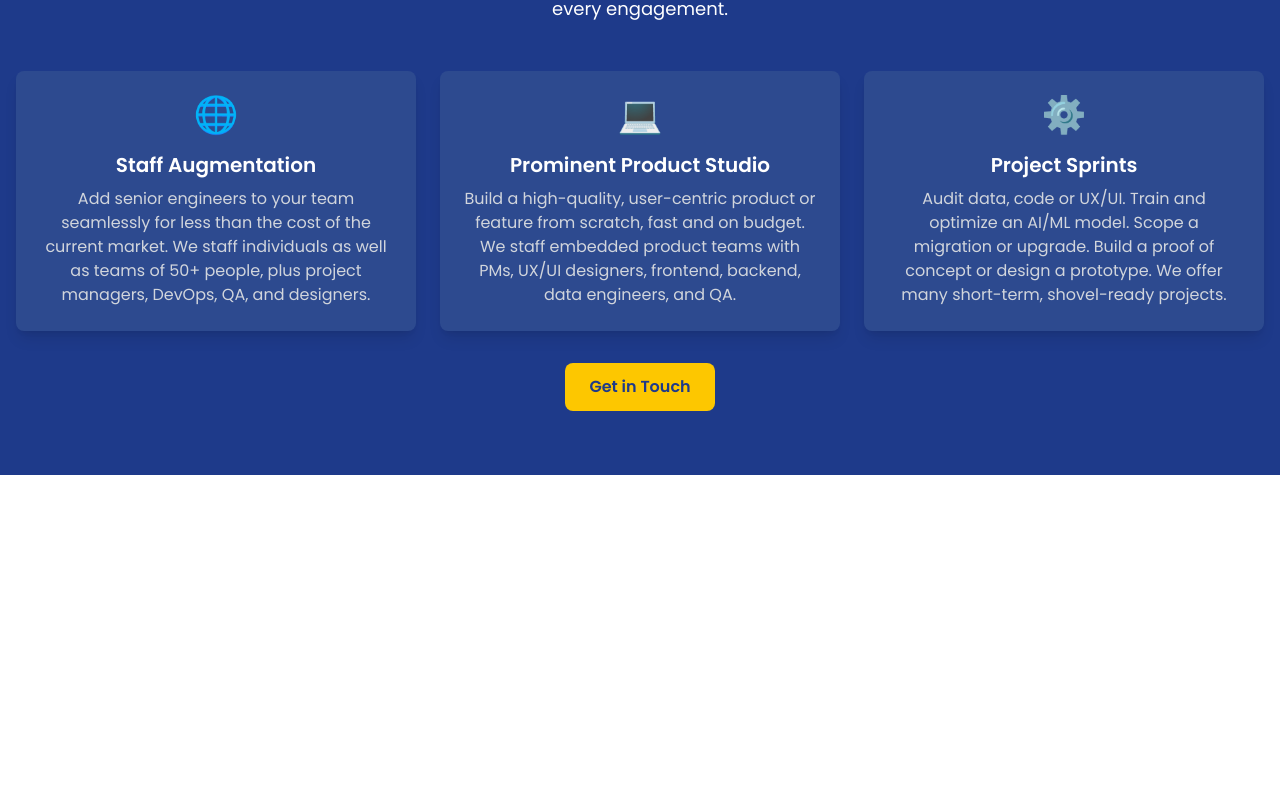
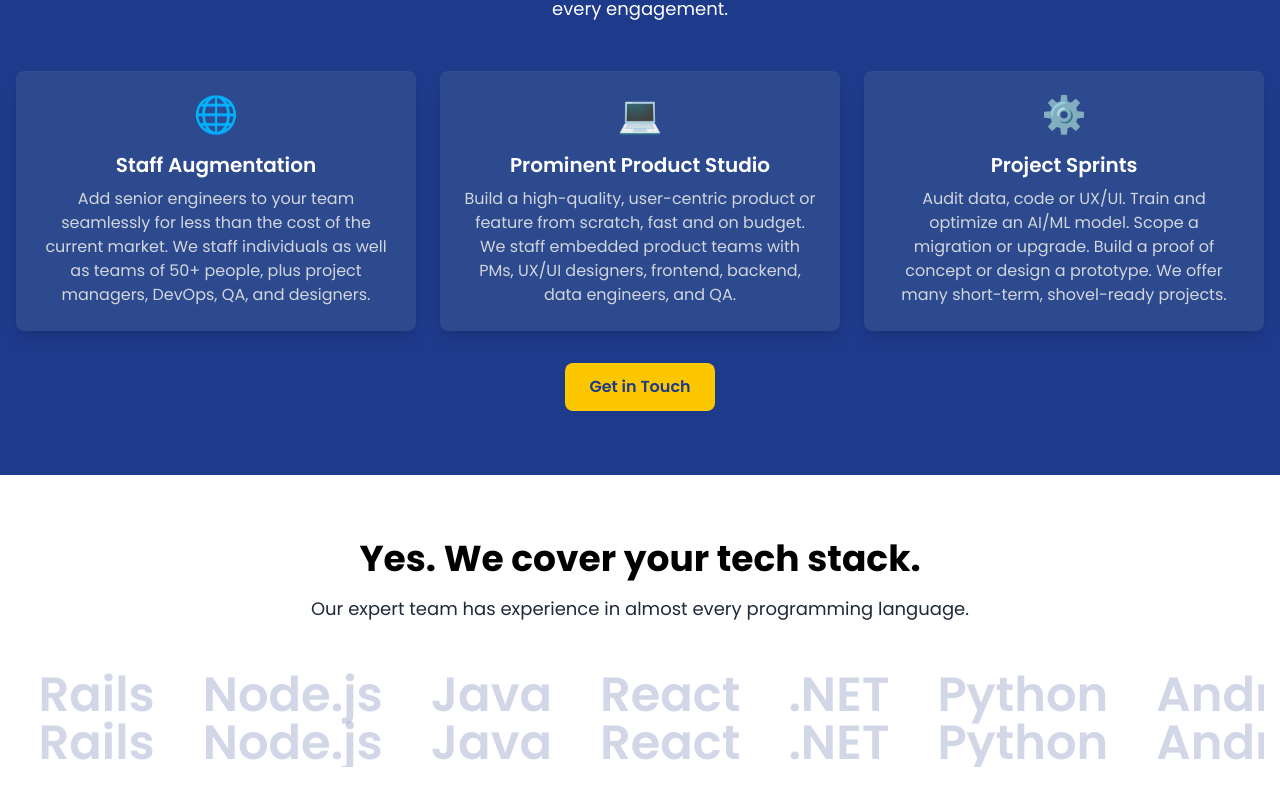
Before and after one commit to kidusabdula/gensys-website, a Next.js app: page / in a window 1280 px wide. Shown: the part 2936-3741 px from the top of the page. Before the commit the page ends 3411 px from the top, so only its background shows below. Built offline with nearby package versions, Linux system fonts and the light colour scheme.

Commit message:
Stack Updates

```diff
--- a/app/page.tsx
+++ b/app/page.tsx
@@ -1,6 +1,7 @@
 import Capabilities from "@/components/Capabilites";
 import GetStartedSection from "@/components/Cards";
 import Hero from "@/components/Hero";
+import TechStackSection from "@/components/Stack";
 
 export default function Home() {
   return (
@@ -8,6 +9,7 @@ export default function Home() {
     <Hero/>
     <Capabilities/>
     <GetStartedSection/>
+    <TechStackSection/>
    </div>
   );
 }
--- a/components/Stack.tsx
+++ b/components/Stack.tsx
@@ -0,0 +1,66 @@
+"use client";
+
+import React from "react";
+
+export default function TechStackSection() {
+  const techStack = [
+    "C#",
+    "Rails",
+    "Node.js",
+    "Java",
+    "React",
+    ".NET",
+    "Python",
+    "Android",
+    "iOS",
+    "Golang",
+    "Vue.js",
+    "C++",
+    "JavaScript",
+    "Swift",
+    "TypeScript",
+    "Next.js",
+    "Django",
+    "Flutter",
+  ];
+
+  // Duplicate the tech stack for seamless looping in the scroll animation
+  const duplicatedTechStack = [...techStack, ...techStack, ...techStack];
+
+  return (
+    <section className="py-16 bg-white">
+      <div className="container mx-auto px-4 text-center">
+        <h2 className="text-4xl font-bold mb-4 text-black">
+          Yes. We cover your tech stack.
+        </h2>
+        <p className="text-lg mb-12 max-w-2xl mx-auto text-gray-800">
+          Our expert team has experience in almost every programming language.
+        </p>
+        <div className="overflow-hidden relative">
+          <div className="flex animate-scroll whitespace-nowrap">
+            {duplicatedTechStack.map((tech, index) => (
+              <span
+                key={index}
+                className="text-3xl md:text-5xl font-semibold text-[#1E3A8A] opacity-20 mx-6"
+              >
+                {tech}
+              </span>
+
+            ))}
+          </div>
+          <div className="flex animate-scroll whitespace-nowrap">
+            {duplicatedTechStack.map((tech, index) => (
+              <span
+                key={index}
+                className="text-3xl md:text-5xl font-semibold text-[#1E3A8A] opacity-20 mx-6"
+              >
+                {tech}
+              </span>
+
+            ))}
+          </div>
+        </div>
+      </div>
+    </section>
+  );
+}
--- a/styles/globals.css
+++ b/styles/globals.css
@@ -2,5 +2,18 @@
 @import "tailwindcss";
 
 body {
-    font-family: "Poppins", sans-serif;
+  font-family: "Poppins", sans-serif;
+}
+
+@keyframes scroll {
+  0% {
+    transform: translateX(0);
   }
+  100% {
+    transform: translateX(-50%);
+  }
+}
+
+.animate-scroll {
+  animation: scroll 30s linear infinite;
+}
```
